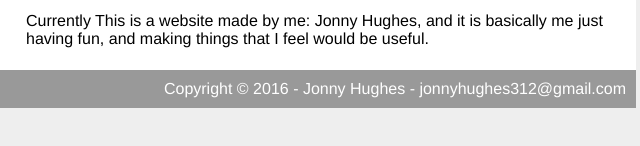
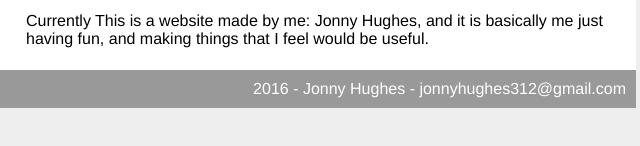
Before and after one commit to JohnH-312/JohnH-312.github.io, a plain HTML site: page About.html in a window 1280 px wide. Shown: the part 158-304 px from the top of the page, 404-1044 px from the left. Drawn offline with Linux system fonts and the light colour scheme.

Commit message:
Update About.html

```diff
--- a/About.html
+++ b/About.html
@@ -83,7 +83,7 @@
 
    </div>
    <div id="footer">
-    Copyright &copy; 2016 - Jonny Hughes - jonnyhughes312@gmail.com
+    2016 - Jonny Hughes - jonnyhughes312@gmail.com
    </div>
   </div>
  </body>
```
